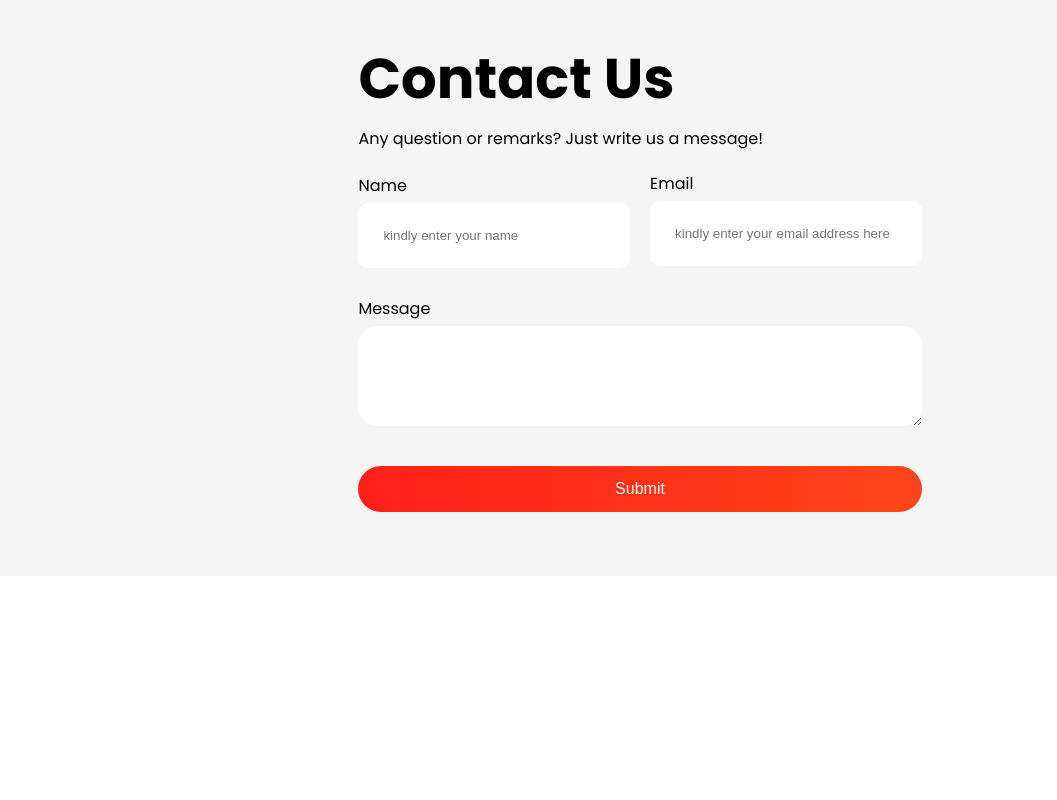
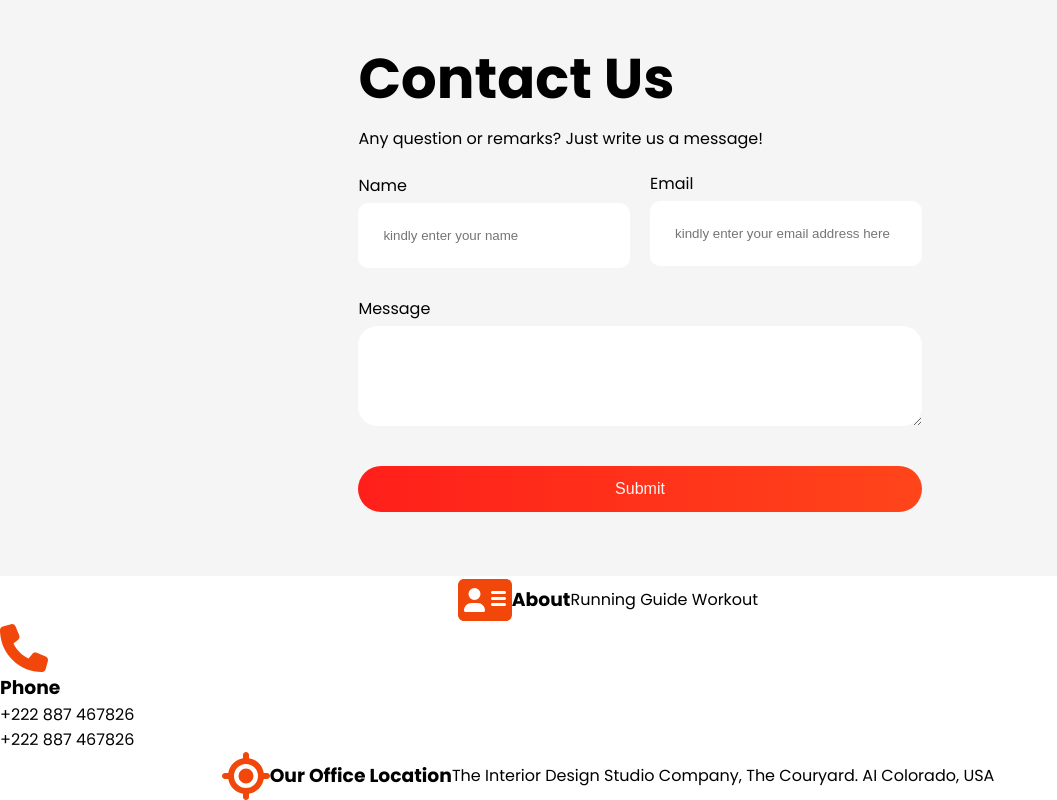
Before and after one commit to SirMartel22/Music-Landing-Page, a React (Create React App) app: page / in a window 1280 px wide. Shown: the part 3432-4232 px from the top of the page, without its empty margins (0-1057 px from the left). Before the commit the page ends 4008 px from the top, so only its background shows below. Built offline with nearby package versions, Linux system fonts and the light colour scheme.

Commit message:
working on the address section

```diff
--- a/src/App.js
+++ b/src/App.js
@@ -9,6 +9,7 @@ import Services from './Components/Services/Services'
 import Studio from './Components/Studio/Studio'
 import Gallery from './Components/Gallery/Gallery'
 import Contact from './Components/Contact/Contact'
+import Address from './Components/Address/Address';
 
 console.log(Title);
 
@@ -31,7 +32,7 @@ const App = () => {
 
       <Contact />
 
-
+      <Address />
 
 
     </div>
--- /dev/null
+++ b/src/Components/Address/Address.js
@@ -0,0 +1,55 @@
+import React from 'react';
+
+import './Address.css';
+
+import {FontAwesomeIcon} from '@fortawesome/react-fontawesome'
+import {faLocationCrosshairs} from '@fortawesome/free-solid-svg-icons'
+import {faAddressCard} from '@fortawesome/free-solid-svg-icons'
+import {faPhone} from '@fortawesome/free-solid-svg-icons'
+
+
+const Address = () =>{
+
+    return(
+        <div className = "address-section">
+
+            <div className="addresscontainer">
+
+                <div className="address-box">
+
+                    <div className="about">
+                    <FontAwesomeIcon className='icon' icon={faAddressCard}
+                                            color='rgb(241, 71, 10)'
+                                            size="3x"/>
+                        <h3>About</h3>
+                        <p>Running Guide Workout</p>
+                    </div>
+
+                    <div className="Phone">
+
+                    <FontAwesomeIcon className='icon' icon={faPhone}
+                                            color='rgb(241, 71, 10)'
+                                            size="3x"/>
+                        <h3>Phone</h3>
+                        <p>+222 887 467826</p>
+                        <p>+222 887 467826</p>
+
+                    </div>
+
+                    <div className="about">
+                         <FontAwesomeIcon className='icon' icon={faLocationCrosshairs}
+                                            color='rgb(241, 71, 10)'
+                                            size="3x"/>
+                        <h3>Our Office Location</h3>
+                        <p>The Interior Design Studio Company,
+                            The Couryard. AI Colorado, USA </p>
+                    </div>
+
+                </div>
+            </div>
+
+        </div>
+    )
+}
+
+export default Address;
```
Also changed, not shown: src/Components/Address/Address.css (added).
